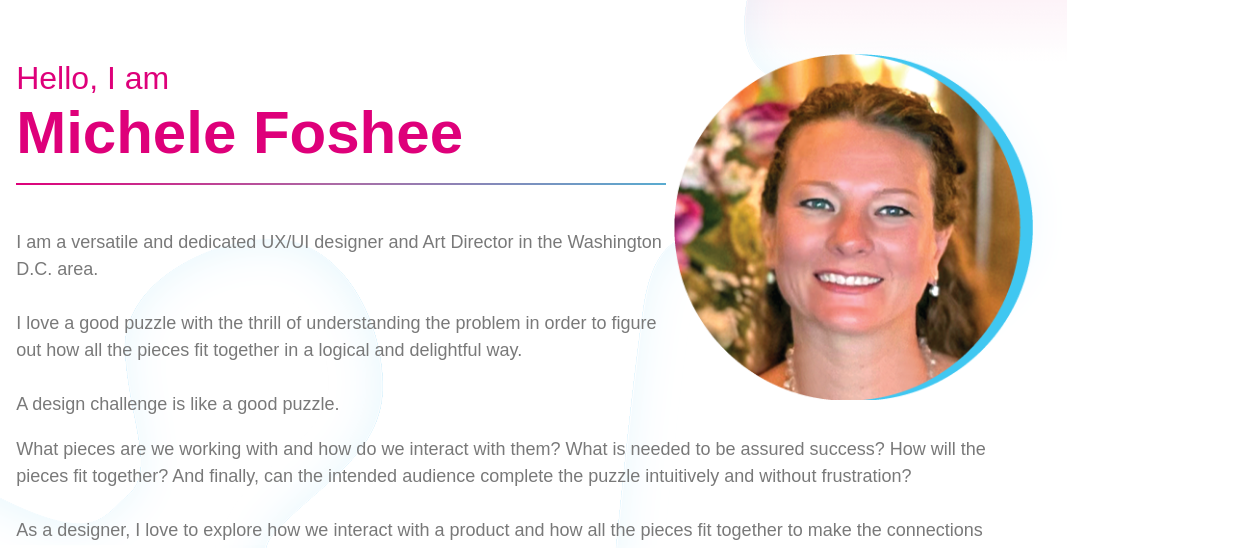
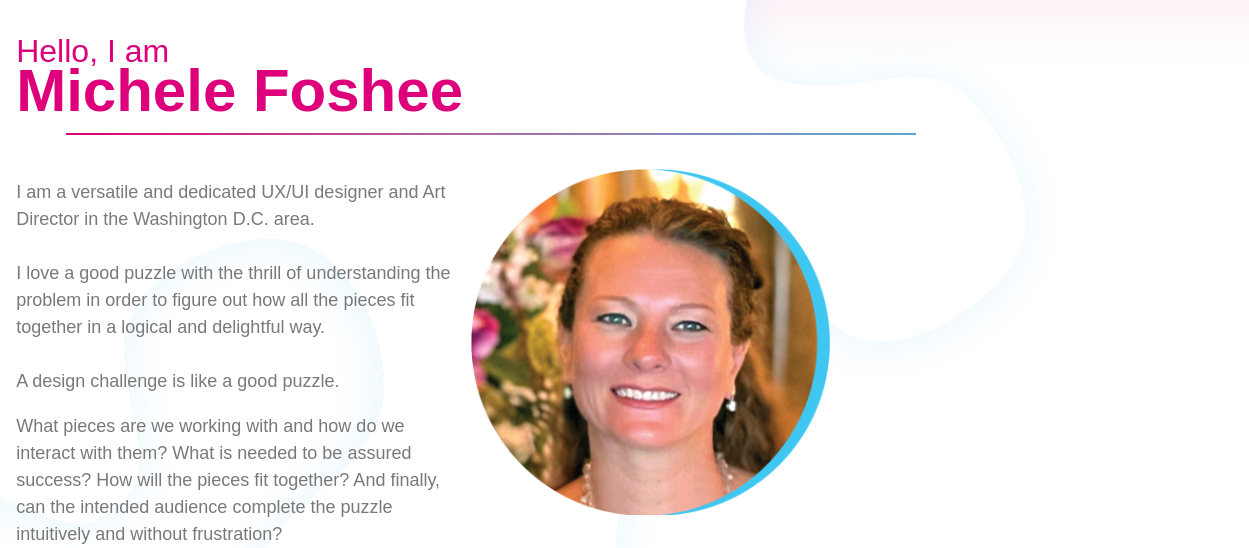
Before and after one commit to mfoshee/UX_UI_HW_18, a plain HTML site: page index.html in a window 1280 px wide. Shown: the part 184-732 px from the top of the page, 213-1462 px from the left, 1249 px wide, since content can reach past the window. Drawn offline with Linux system fonts and the light colour scheme; a web font is replaced by a local one.

Commit message:
class hours

```diff
--- a/CSS/style.css
+++ b/CSS/style.css
@@ -96,7 +96,7 @@ body {
 .content {
   width: 65%;
   margin: 0 auto;
-  display: flex;
+  /* display: flex; */
 }
 
 .case1, .case3 {
@@ -110,7 +110,7 @@ body {
 }
 
 
-h2 {
+.hello {
   color: #DE007A;
   font-size: 32px;
   font-family: gala, sans-serif;
@@ -118,6 +118,7 @@ h2 {
   font-style: normal;
   line-height: 10px;
   white-space: nowrap;
+  display: block;
 }
 
 h1 {
@@ -127,7 +128,7 @@ h1 {
   font-weight: 700;
   font-style: normal;
   white-space: nowrap;
-  line-height: 1px;
+  margin: 0;
 }
 
 h4 {
@@ -257,9 +258,11 @@ p {
   #lineGrad {
     min-height: 2px;
     text-align: left;
-    width: 650px;
+    width: 850px;
     z-index: 1;
     border: none;
+    position: relative;
+    left: 50px;
   }
 
   #lineGrad2 {
--- a/index.html
+++ b/index.html
@@ -38,10 +38,14 @@
     <section class="heroImg">
         <div class="content">
             <div>
-                <h2>Hello, I am</h2>
-                <h1>Michele Foshee</h1>
+                <h1><span class="hello">Hello, I am</span>
+                Michele Foshee</h1>
                 <hr id="lineGrad">
                 <br>
+                <img class="myPhoto" src="images/hero_photo.png" alt="Photo of Michele">
+
+            </div>
+
                 <p>I am a versatile and dedicated UX/UI designer
                     and Art Director in the Washington D.C. area.
                     <br><br>
@@ -63,10 +67,10 @@
                     I am a self starter and autonomous worker with a strong work ethic, but also thrive managing or collaborating with a team.</p>
                     </p>
                 </div>
+            </div>
 
-        </div>
-            <img class="myPhoto" src="images/hero_photo.png" alt="Photo of Michele">
-        </div>
+
+
     </section>
 
 
```
